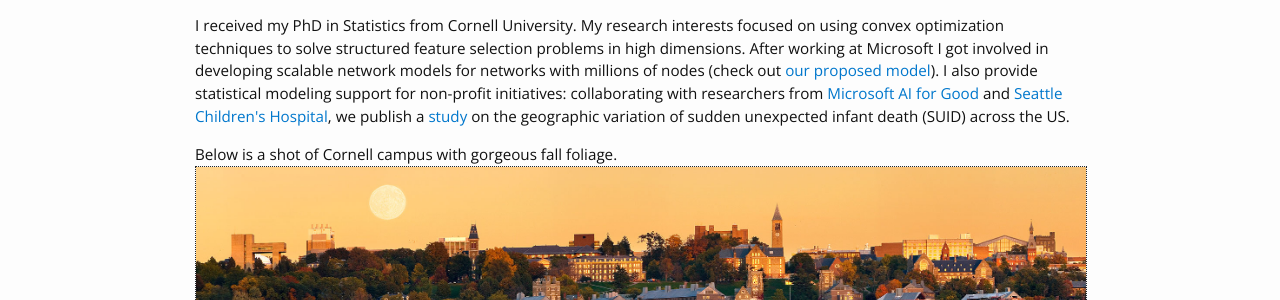
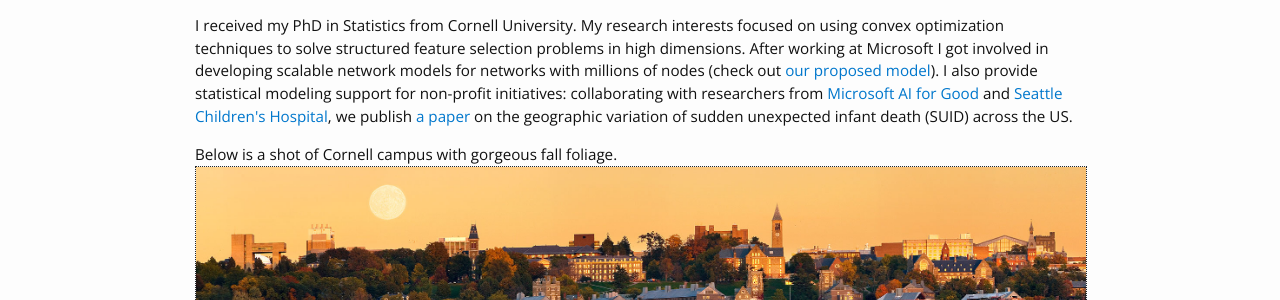
Before and after one commit to yanxht/yanxht.github.io, a Jekyll site: the page built from index.html, in a window 1280 px wide. Shown: the part 209-509 px from the top of the page. Built offline with Jekyll 4.4.1, drawn with Linux system fonts in a browser that asks for light colours.

Commit message:
Update front page

```diff
--- a/index.html
+++ b/index.html
@@ -8,7 +8,7 @@ layout: default
 
 <p>This is my personal website, where you can find information on my current research and professional development. I am currently working as a Data Scientist at <i>Azure Compute Insights</i> which builds tools for large-scale cloud infrastructure. For example, our team develops <a href="https://www.microsoft.com/en-us/research/publication/an-intelligent-end-to-end-analytics-service-for-safe-deployment-in-large-scale-cloud-infrastructure/">Gandalf</a>, an end-to-end analytics service for safe deployment in Azure.</p>
 
-<p>I received my PhD in Statistics from Cornell University. My research interests focused on using convex optimization techniques to solve structured feature selection problems in high dimensions. After working at Microsoft I got involved in developing scalable network models for networks with millions of nodes (check out <a href="https://yanxht.github.io/research/bar/">our proposed model</a>). I also provide statistical modeling support for non-profit initiatives: collaborating with researchers from <a href="https://www.microsoft.com/en-us/ai/ai-for-good">Microsoft AI for Good</a> and <a href="https://www.seattlechildrens.org">Seattle Children's Hospital</a>, we publish a <a href="https://www.sciencedirect.com/science/article/abs/pii/S002234762030010X">study</a> on the geographic variation of sudden unexpected infant death (SUID) across the US. </p>
+<p>I received my PhD in Statistics from Cornell University. My research interests focused on using convex optimization techniques to solve structured feature selection problems in high dimensions. After working at Microsoft I got involved in developing scalable network models for networks with millions of nodes (check out <a href="https://yanxht.github.io/research/bar/">our proposed model</a>). I also provide statistical modeling support for non-profit initiatives: collaborating with researchers from <a href="https://www.microsoft.com/en-us/ai/ai-for-good">Microsoft AI for Good</a> and <a href="https://www.seattlechildrens.org">Seattle Children's Hospital</a>, we publish <a href="https://yanxht.github.io/research/other/">a paper</a> on the geographic variation of sudden unexpected infant death (SUID) across the US. </p>
 
 Below is a shot of Cornell campus with gorgeous fall foliage.
 
```
